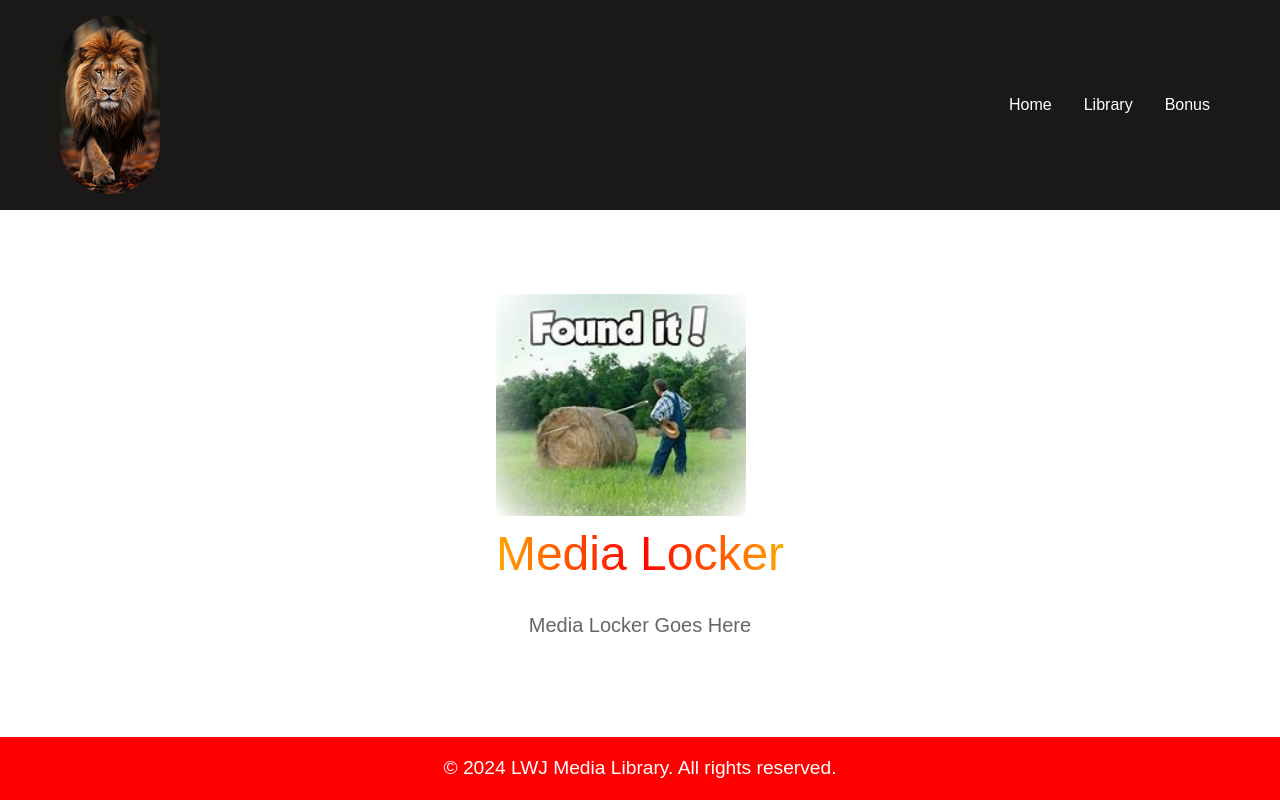
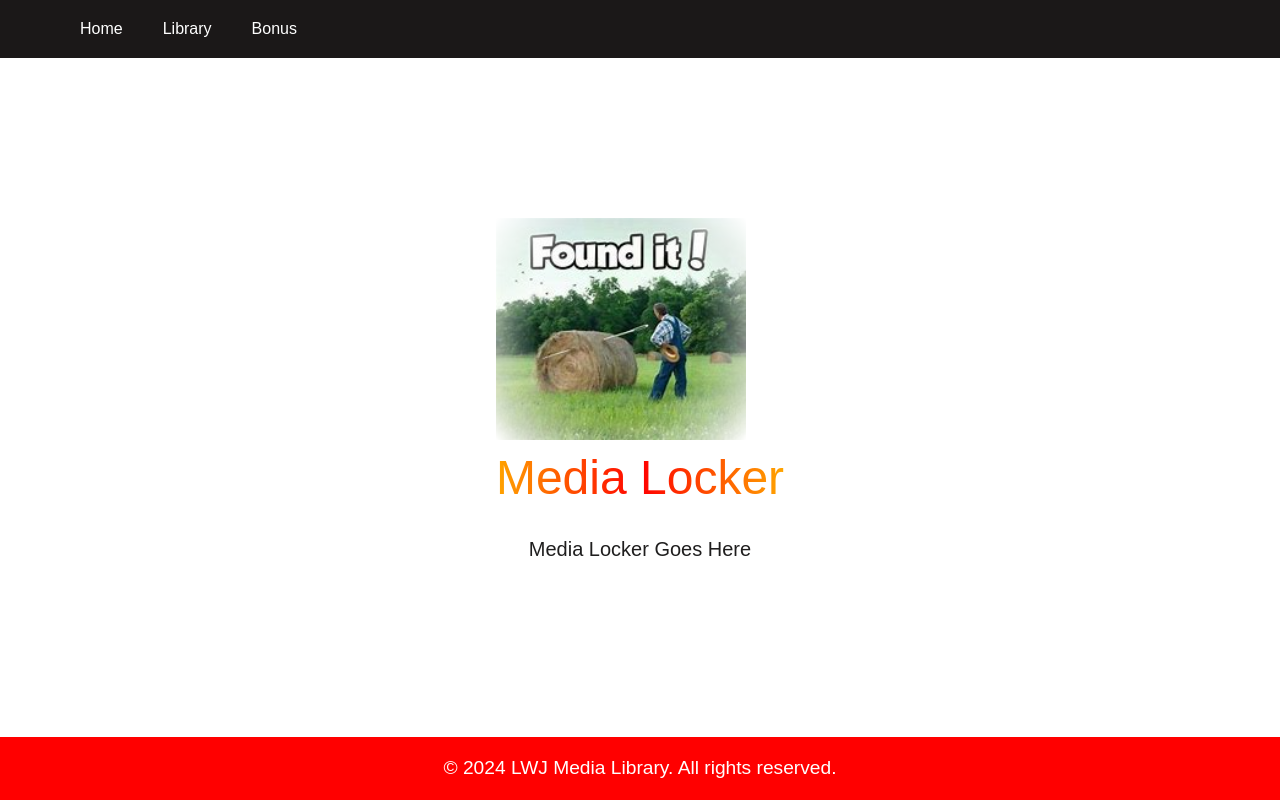
Before and after one commit to uk030621/MediaStore, a Next.js app: page /about in a window 1280 px wide. Built offline with nearby package versions, Linux system fonts and the light colour scheme.

Commit message:
Removed video background from library page.

```diff
--- a/app/globals.css
+++ b/app/globals.css
@@ -45,11 +45,12 @@ header {
 .nav-links {
   list-style: none;
   display: flex;
-  margin-right: 30px;
+  margin-right: 0px;
+  margin-left: 0px;
 }
 
 .nav-links li {
-  margin-left: 2rem;
+  margin-left: 2.5rem;
 }
 
 .nav-links a {
@@ -83,7 +84,7 @@ footer {
   width: 100%;
 }
 
-/* Media Query */
+/* Media Query
 @media (max-width: 768px) {
   .nav-links {
     flex-direction: column;
@@ -92,7 +93,7 @@ footer {
   .nav-links li {
     margin: 0.5rem 0;
   }
-}
+}*/
 
 /* app/globals.css */
 
--- a/app/layout.js
+++ b/app/layout.js
@@ -1,8 +1,8 @@
 // app/layout.js
 import './globals.css';
 import Link from 'next/link';
-import Image from 'next/image'
-import styles from '../styles/Home.module.css'; // Import the CSS module
+/*import Image from 'next/image'*/
+
 
 export const metadata = {
   title: 'My Next.js App',
@@ -16,13 +16,13 @@ export default function RootLayout({ children }) {
         <header>
           <nav className="navbar">
             {/*<a href="/" className="logo">Media Library <span className='text-5xl'>📺</span></a>*/}
-            <Image
+            {/*<Image
             className='logo'
               src="/lion.jpg"
               width={100}
               height={70}
               alt="Picture of the author"
-            />
+            />*/}
             <ul className="nav-links">
               <li><Link href="/">Home</Link></li>
               <li><Link href="/htmlpage">Library</Link></li>
--- a/styles/Home.module.css
+++ b/styles/Home.module.css
@@ -13,7 +13,7 @@
 
 .description {
   font-size: 1.25rem;
-  color: #666;
+  color: #1f1e1e;
   margin-top: 1rem;
 }
 
```
Also changed, not shown: app/htmlpage/page.js (+1 -7 lines), app/page.js (+6 -6 lines), public/clever.jpg (added).
